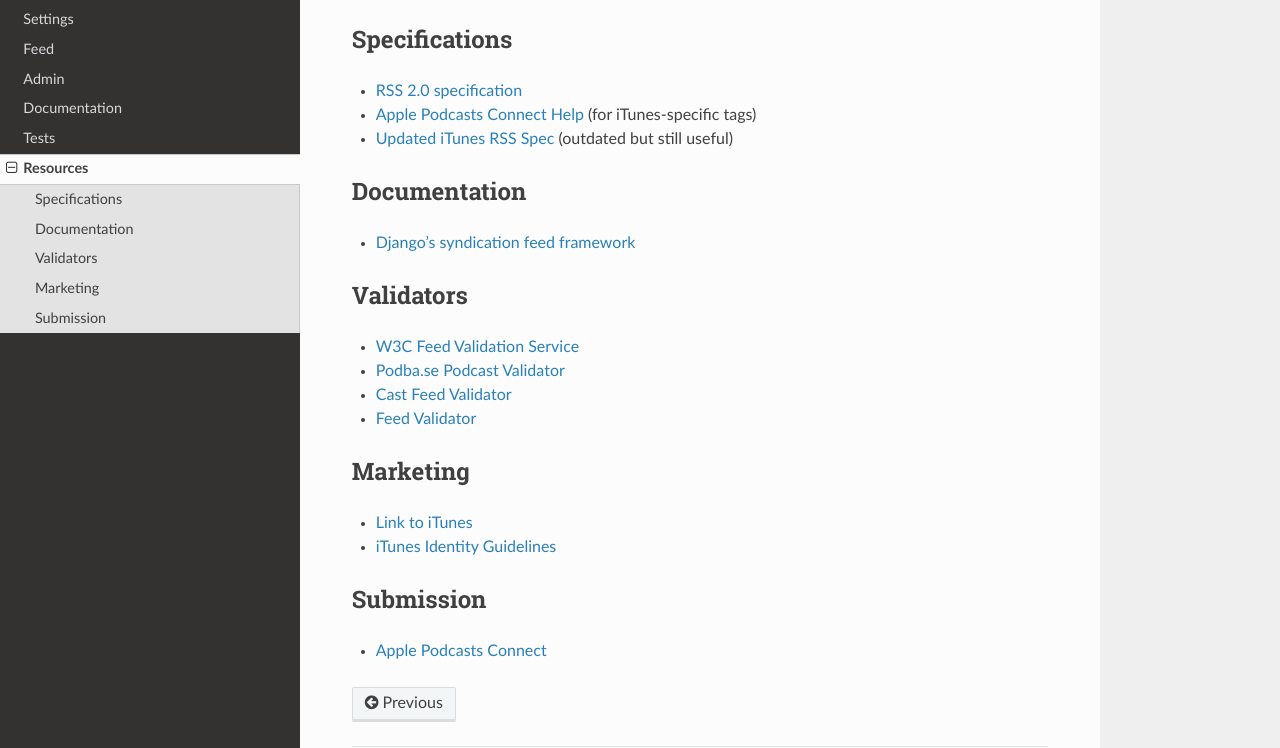
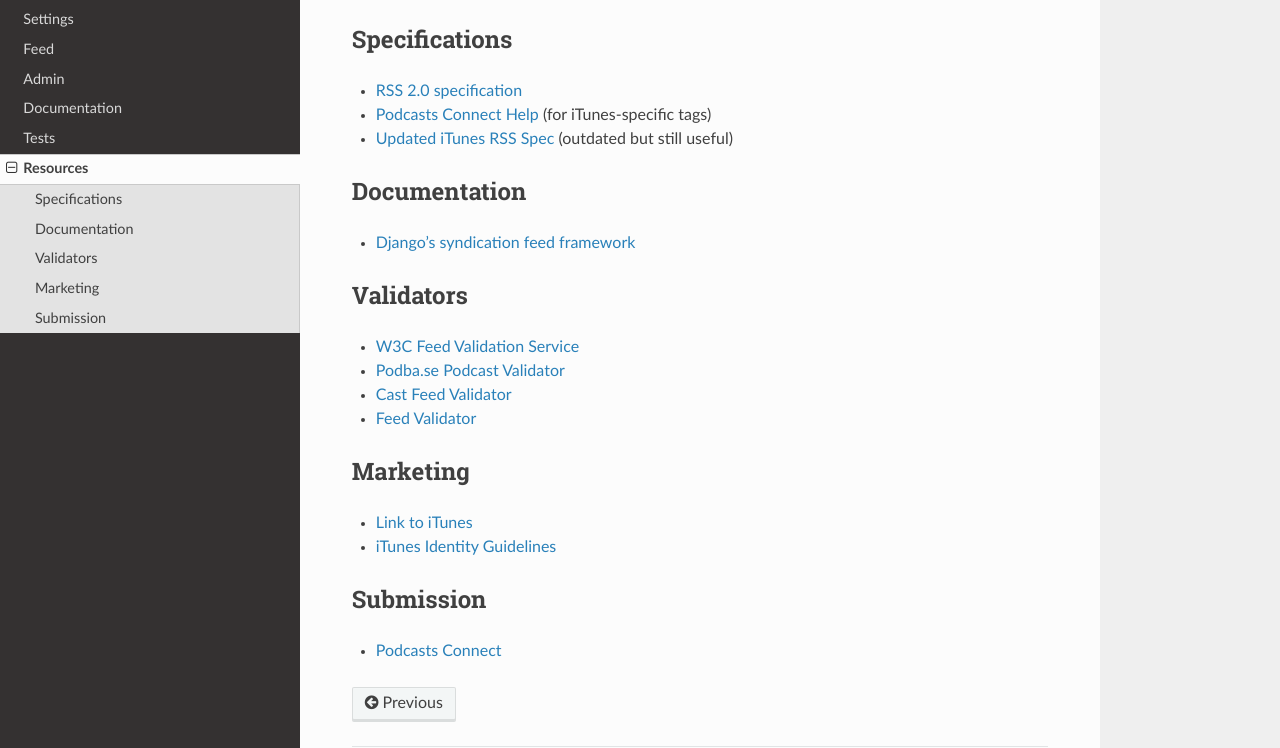
Before and after one commit to richardcornish/django-applepodcast, a Sphinx documentation site: the page built from docs/resources.rst, in a window 1280 px wide and 1037 px high. Shown: the part 185-933 px from the top of the window. Built offline with Sphinx 7.4.7 and the Read the Docs theme 2.0.0, drawn with Linux system fonts in a browser that asks for light colours.

Commit message:
Better to say iTunes instead of Apple

```diff
--- a/docs/resources.rst
+++ b/docs/resources.rst
@@ -9,7 +9,7 @@
 ==============
 
 * `RSS 2.0 specification <https://cyber.harvard.edu/rss/rss.html>`_
-* `Apple Podcasts Connect Help <https://help.apple.com/itc/podcasts_connect/#/>`_ (for iTunes-specific tags)
+* `Podcasts Connect Help <https://help.apple.com/itc/podcasts_connect/#/>`_ (for iTunes-specific tags)
 * `Updated iTunes RSS Spec <http://lists.apple.com/archives/syndication-dev/2005/Nov/msg00002.html>`_ (outdated but still useful)
 
 Documentation
@@ -34,4 +34,4 @@
 Submission
 ==========
 
-* `Apple Podcasts Connect <https://podcastsconnect.apple.com/>`_
+* `Podcasts Connect <https://podcastsconnect.apple.com/>`_
```
